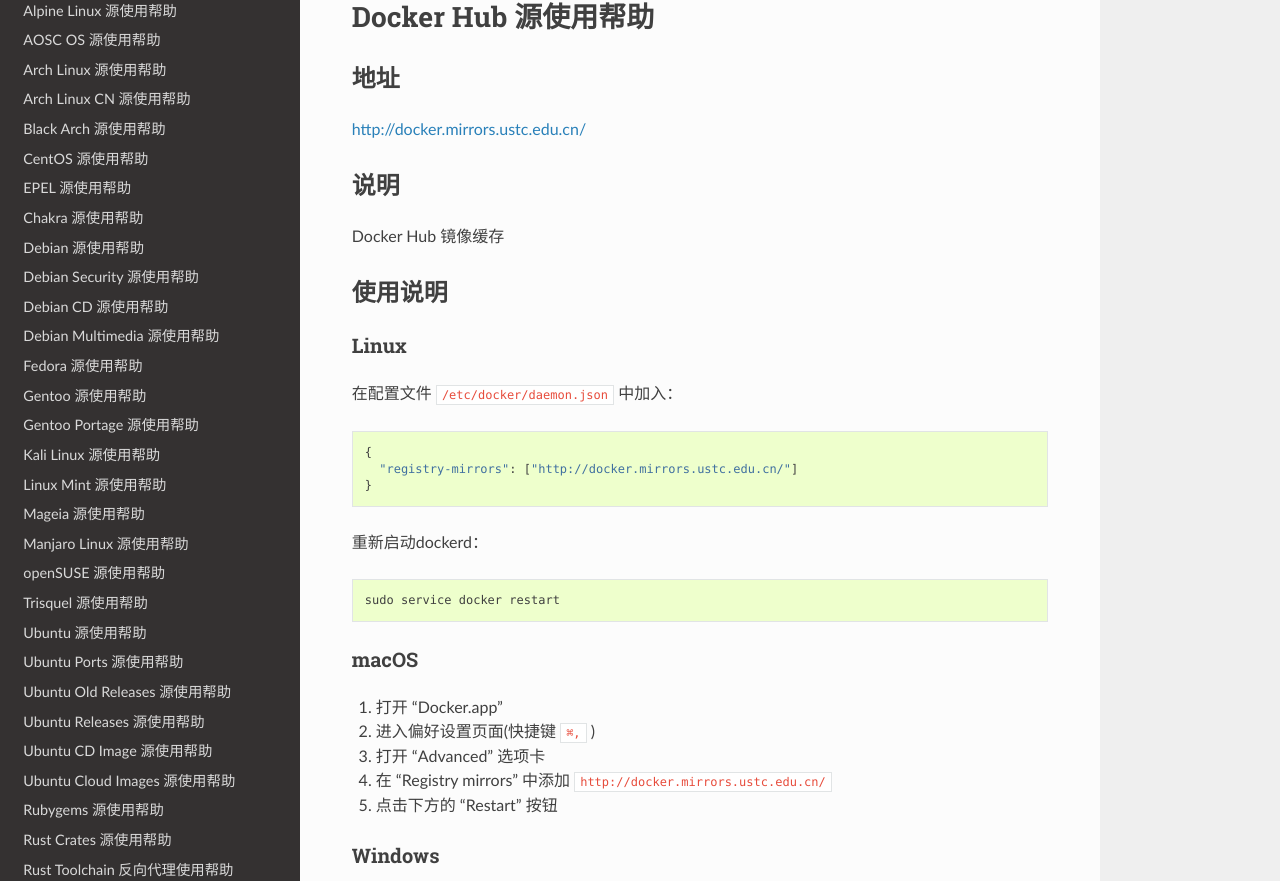
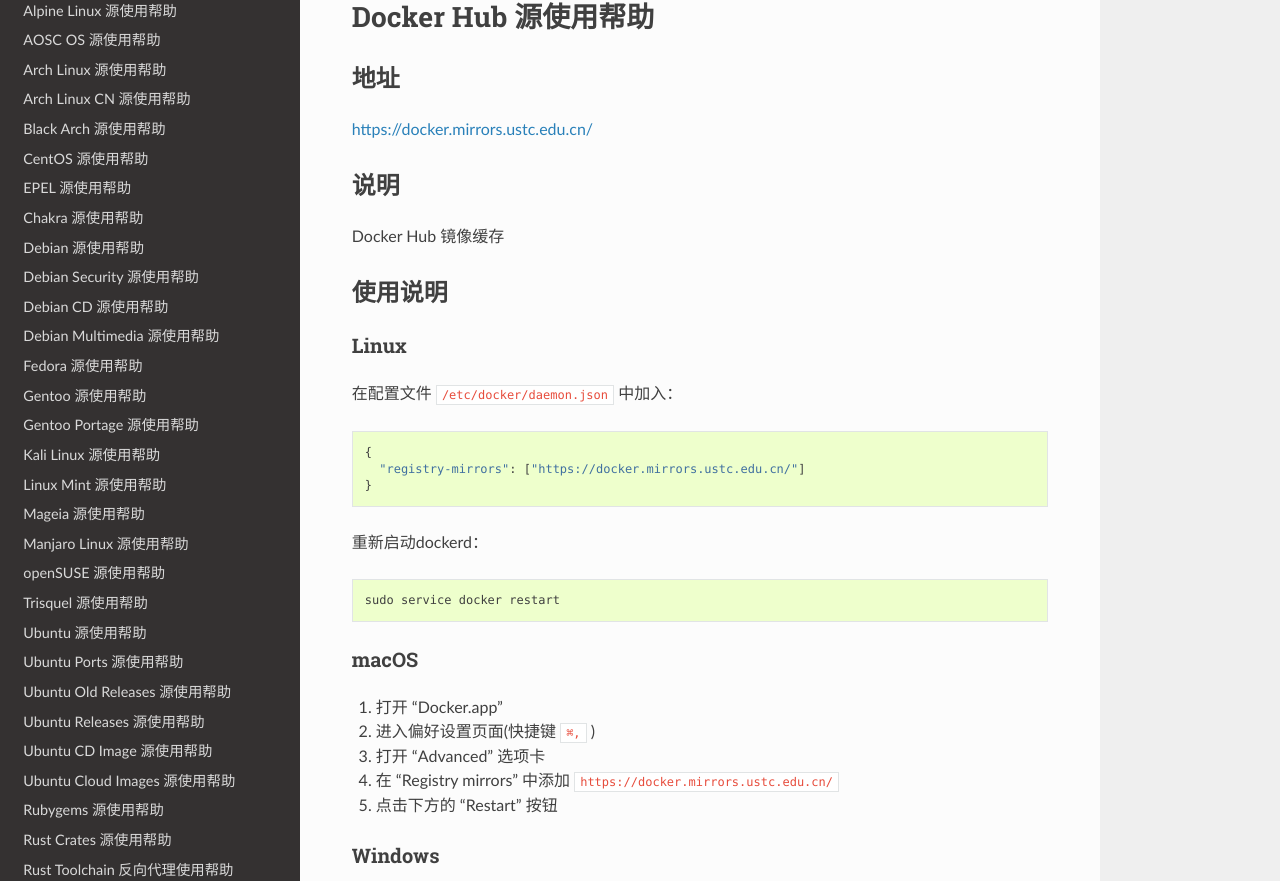
Before and after one commit to ustclug/mirrorhelp, a Sphinx documentation site: the page built from source/dockerhub.rst, in a window 1280 px wide and 1400 px high. Shown: the part 109-990 px from the top of the window. Built offline with Sphinx 7.4.7 and the Read the Docs theme 2.0.0, drawn with Linux system fonts in a browser that asks for light colours; pages that are not in the unit, such as notebooks, are missing from menus; some of the changed lines change nothing that is shown.

Commit message:
change http to https

```diff
--- a/source/dockerhub.rst
+++ b/source/dockerhub.rst
@@ -5,7 +5,7 @@
 地址
 ====
 
-http://docker.mirrors.ustc.edu.cn/
+https://docker.mirrors.ustc.edu.cn/
 
 说明
 ====
@@ -23,7 +23,7 @@
 ::
 
     {
-      "registry-mirrors": ["http://docker.mirrors.ustc.edu.cn/"]
+      "registry-mirrors": ["https://docker.mirrors.ustc.edu.cn/"]
     }
 
 重新启动dockerd：
@@ -38,7 +38,7 @@
 1. 打开 "Docker.app"
 2. 进入偏好设置页面(快捷键 ``⌘,`` )
 3. 打开 "Advanced" 选项卡
-4. 在 "Registry mirrors" 中添加 ``http://docker.mirrors.ustc.edu.cn/``
+4. 在 "Registry mirrors" 中添加 ``https://docker.mirrors.ustc.edu.cn/``
 5. 点击下方的 "Restart" 按钮
 
 Windows
```
